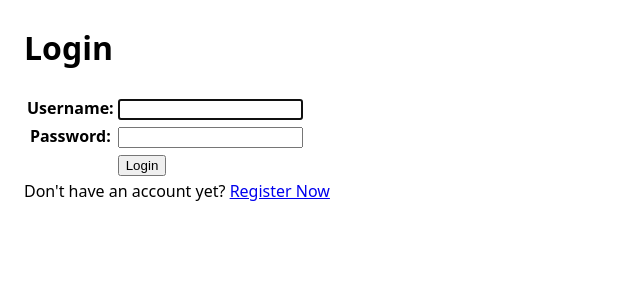
After one commit to kurrorro/kick-corner, a Django app: page /login/ in a window 1280 px wide. The commit adds this page. Shown: the top 300 px of the page, without its empty margins (0-640 px from the left). Run offline with Django 5.2, Linux system fonts and the light colour scheme.

Commit message:
Tugas Individu 4 - user register, login. logout, and cookies session

```diff
--- a/main/models.py
+++ b/main/models.py
@@ -1,5 +1,6 @@
 import uuid
 from django.db import models
+from django.contrib.auth.models import User
 
 class Product(models.Model):
     CATEGORY_CHOICES = [
@@ -12,6 +13,7 @@ class Product(models.Model):
         ('merchandise', 'Merchandise')  # scarves, caps, souvenirs
     ]
 
+    user = models.ForeignKey(User, on_delete=models.CASCADE, null=True)
     id = models.UUIDField(primary_key=True, default=uuid.uuid4, editable=False)
     name = models.CharField(max_length=255)
     price = models.IntegerField()
--- /dev/null
+++ b/main/templates/login.html
@@ -0,0 +1,32 @@
+{% extends 'base.html' %}
+
+{% block meta %}
+<title>Login</title>
+{% endblock meta %}
+
+{% block content %}
+<div class="login">
+  <h1>Login</h1>
+
+  <form method="POST" action="">
+    {% csrf_token %}
+    <table>
+      {{ form.as_table }}
+      <tr>
+        <td></td>
+        <td><input class="btn login_btn" type="submit" value="Login" /></td>
+      </tr>
+    </table>
+  </form>
+
+  {% if messages %}
+  <ul>
+    {% for message in messages %}
+    <li>{{ message }}</li>
+    {% endfor %}
+  </ul>
+  {% endif %} Don't have an account yet?
+  <a href="{% url 'main:register' %}">Register Now</a>
+</div>
+
+{% endblock content %}
--- a/main/urls.py
+++ b/main/urls.py
@@ -1,7 +1,8 @@
 from django.urls import path
 from main.views import (
     show_main, add_product, show_product,
-    show_xml, show_json, show_xml_by_id, show_json_by_id
+    show_xml, show_json, show_xml_by_id, show_json_by_id,
+    register, login_user, logout_user
 )
 
 app_name = 'main'
@@ -14,4 +15,7 @@ urlpatterns = [
     path('json/', show_json, name='show_json'),
     path('xml/<str:product_id>/', show_xml_by_id, name='show_xml_by_id'),
     path('json/<str:product_id>/', show_json_by_id, name='show_json_by_id'),
+    path('register/', register, name='register'),
+    path('login/', login_user, name='login'),
+    path('logout/', logout_user, name='logout'),
 ]
--- a/main/views.py
+++ b/main/views.py
@@ -1,18 +1,32 @@
-from django.http import HttpResponse
+from django.contrib.auth.decorators import login_required
+from django.contrib.auth.forms import UserCreationForm, AuthenticationForm
+from django.contrib.auth import authenticate, login, logout
+from django.contrib import messages
+from django.http import HttpResponse, HttpResponseRedirect
+from django.urls import reverse
 from django.core import serializers
 from django.shortcuts import render, redirect, get_object_or_404
 from django.shortcuts import render
 from main.models import Product
 from main.forms import ProductForm
+import datetime
 
+@login_required(login_url='/login')
 def show_main(request):
-    products = Product.objects.all()  # ambil semua produk
+    filter_type = request.GET.get("filter", "all")  # default 'all'
+
+    if filter_type == "all":
+        products = Product.objects.all()
+    else:
+        products = Product.objects.filter(user=request.user)
+
     context = {
         'shop': 'Kick Corner',
         'npm': '2406437331',
         'name': 'Keisha Vania Laurent',
         'class': 'PBP B',
         'products': products,
+        'last_login': request.COOKIES.get('last_login', 'Never'),
     }
 
     return render(request, "main.html", context)
@@ -20,13 +34,19 @@ def show_main(request):
 def add_product(request): # menghasilkan form yang dapat menambahkan data Product secara otomatis ketika data di-submit dari form
     form = ProductForm(request.POST or None)
 
-    if form.is_valid() and request.method == "POST":
-        form.save()
+    if form.is_valid() and request.method == 'POST':
+        product_entry = form.save(commit = False)
+        product_entry.user = request.user
+        product_entry.save()
         return redirect('main:show_main')
 
-    context = {'form': form}
+    context = {
+        'form': form
+    }
+
     return render(request, "add_product.html", context)
 
+@login_required(login_url='/login')
 def show_product(request, id):
     product = get_object_or_404(Product, pk=id) # untuk mengambil objek News berdasarkan primary key (id). Jika objek tidak ditemukan, akan mengembalikan halaman 404
     product.increment_views() # menambah jumlah views
@@ -61,3 +81,37 @@ def show_json_by_id(request, product_id):
         return HttpResponse(json_data, content_type="application/json")
     except Product.DoesNotExist:
        return HttpResponse(status=404)
+
+def register(request):
+    form = UserCreationForm()
+
+    if request.method == "POST":
+        form = UserCreationForm(request.POST)
+        if form.is_valid():
+            form.save()
+            messages.success(request, 'Your account has been successfully created!')
+            return redirect('main:login')
+    context = {'form':form}
+    return render(request, 'register.html', context)
+
+def login_user(request):
+    if request.method == 'POST':
+        form = AuthenticationForm(data=request.POST)
+
+        if form.is_valid():
+            user = form.get_user()
+            login(request, user)
+            response = HttpResponseRedirect(reverse("main:show_main"))
+            response.set_cookie('last_login', str(datetime.datetime.now()))
+            return response
+
+    else:
+       form = AuthenticationForm(request)
+    context = {'form': form}
+    return render(request, 'login.html', context)
+
+def logout_user(request):
+    logout(request)
+    response = HttpResponseRedirect(reverse('main:login'))
+    response.delete_cookie('last_login')
+    return response
```
Also changed, not shown: main/templates/main.html (+9 -0 lines), main/templates/product_detail.html (+7 -0 lines), main/templates/register.html (added, +32 -0 lines), main/migrations/0004_product_user.py (added).
